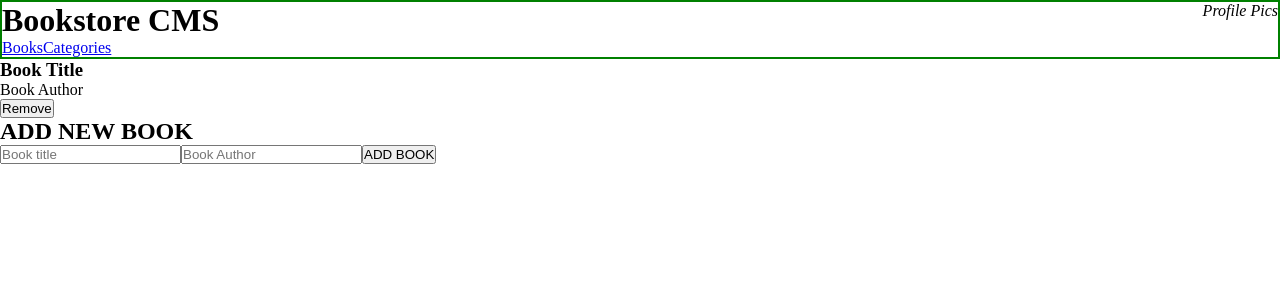
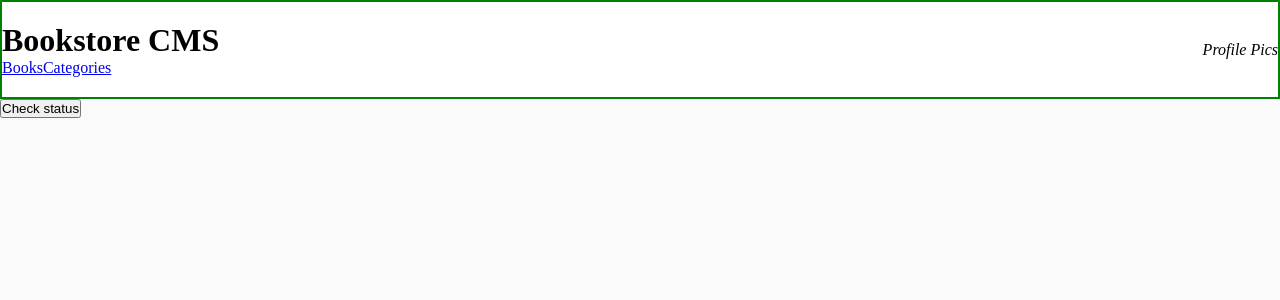
Before and after one commit to Ibnballo1/bookstore, a React (Create React App) app: page /categories in a window 1280 px wide. Shown: the top 300 px of the page. Built offline with nearby package versions, Linux system fonts and the light colour scheme.

Commit message:
Add category component

```diff
--- a/src/App.css
+++ b/src/App.css
@@ -3,8 +3,16 @@
   margin: 0;
 }
 
+.container {
+  min-height: 100vh;
+  background-color: #fafafa;
+}
+
 .headers {
   display: flex;
   justify-content: space-between;
+  align-items: center;
   border: 2px solid green;
+  background-color: #fff;
+  height: 5.938rem;
 }
--- a/src/App.js
+++ b/src/App.js
@@ -1,12 +1,17 @@
 import React from 'react';
+import { Routes, Route } from 'react-router-dom';
 import Header from './components/Header';
 import Books from './components/Books';
+import Categories from './components/Categories';
 import './App.css';
 
 const App = () => (
-  <div>
+  <div className="container">
     <Header />
-    <Books />
+    <Routes>
+      <Route path="/" element={<Books />} />
+      <Route path="/categories" element={<Categories />} />
+    </Routes>
   </div>
 );
 
--- /dev/null
+++ b/src/components/Categories.js
@@ -0,0 +1,11 @@
+import React from 'react';
+
+const Categories = () => (
+  <section>
+    <button type="button">
+      Check status
+    </button>
+  </section>
+);
+
+export default Categories;
```
